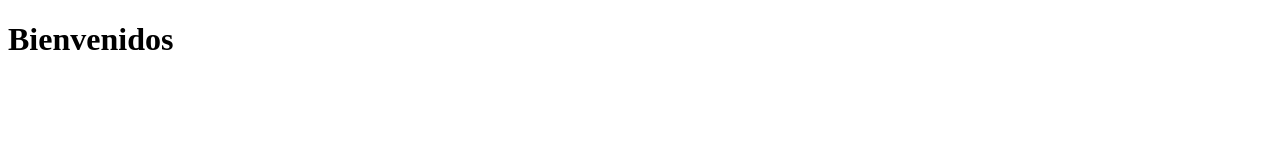
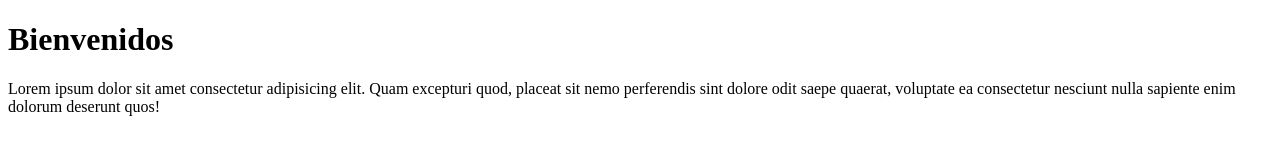
Before and after one commit to maximilianomalek/RepoPrueba, a plain HTML site: page index.html in a window 1280 px wide. Drawn offline with Linux system fonts and the light colour scheme.

Commit message:
Segunda version

```diff
--- a/index.html
+++ b/index.html
@@ -8,5 +8,6 @@
 </head>
 <body>
     <h1>Bienvenidos</h1>
+    <p>Lorem ipsum dolor sit amet consectetur adipisicing elit. Quam excepturi quod, placeat sit nemo perferendis sint dolore odit saepe quaerat, voluptate ea consectetur nesciunt nulla sapiente enim dolorum deserunt quos!</p>
 </body>
 </html>
```
